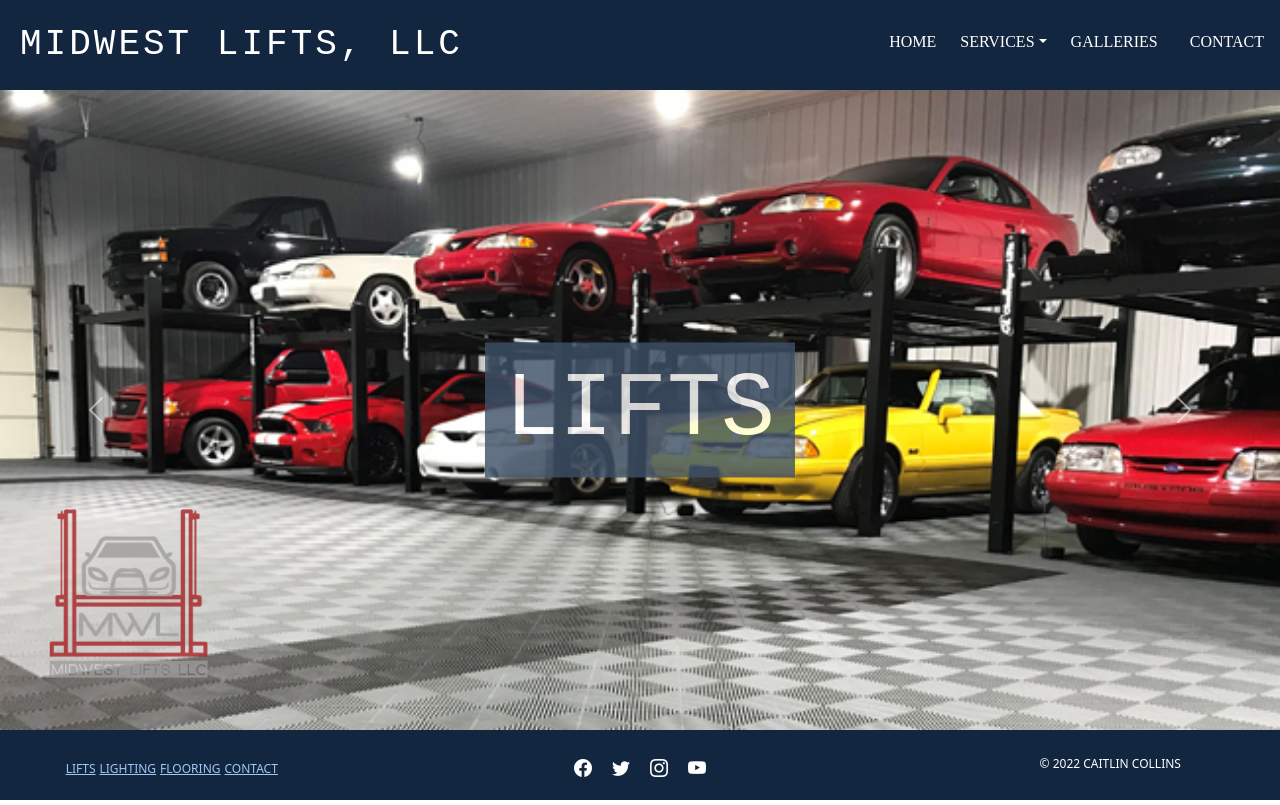
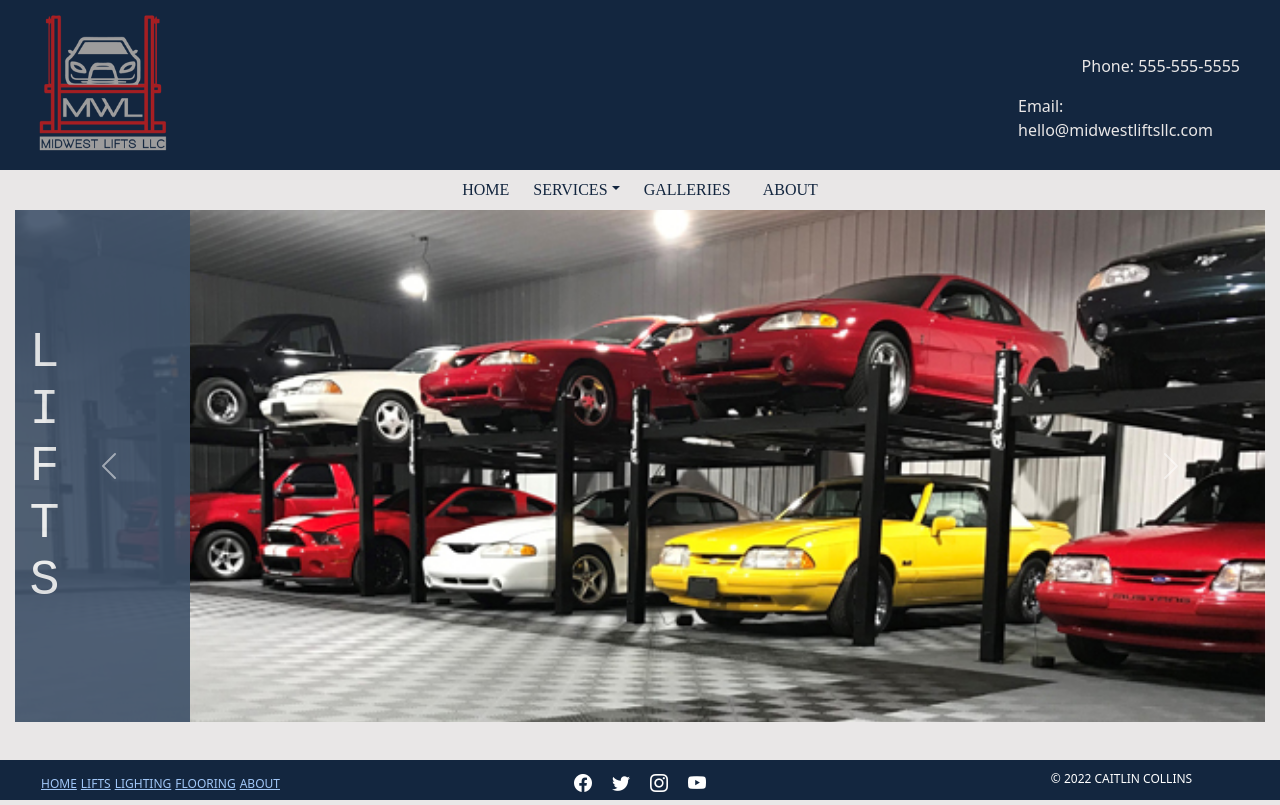
Before and after one commit to CaitlinCollins/NEWMidwestLifts, a React (Create React App) app: page / in a window 1280 px wide. Built offline with nearby package versions, Linux system fonts and the light colour scheme.

Commit message:
Layout changes

```diff
--- a/src/App.scss
+++ b/src/App.scss
@@ -4,12 +4,37 @@ html {
 }
 
 body {
-  margin: 0 0 70px;
+  margin: 0px 0px 0px 0px !important;
+  background-color: rgb(233, 231, 231) !important;
+}
+
+header{
+  background-color:  rgb(19, 38, 63);
+  height: 170px;
+}
+
+.contactInfo {
+  padding: 0 40px;
+  float: right !important;
+  color: rgb(233, 231, 231) !important;
+}
+.phone {
+  padding-top: 54px;
+}
+
+.content {
+  padding: 0 15px;
 }
 
 .navbar {
-    height: 90px;
-    background-color: rgb(19, 38, 63)!important;
+    height: 40px;
+    background-color: rgb(233, 231, 231) !important;
+
+}
+
+.navWrapper {
+  display: flex;
+  justify-content: space-around;
 }
 
 .wrapper {
@@ -17,14 +42,11 @@ body {
 
 
 }
-.content {
-  box-sizing: border-box;
-}
 
 .nav-link, button {
     font-size: 16px;
     font-family: 'Times New Roman', Times, serif;
-    color: white !important;
+    color: rgb(19, 38, 63) !important;
     padding-top: 0 !important;
     background-color: transparent !important;
     border: none !important;
@@ -32,7 +54,7 @@ body {
 }
 
 .navbarpadding {
-  padding-top:10px;
+  padding-top: 15px;
 }
 
 .dropdown-menu {
@@ -46,74 +68,79 @@ i {
 }
 
 
-.navbar-brand {
-    font-family: 'Courier New', Courier, monospace !important;
-    letter-spacing: 3px !important;
-    font-size: 36px !important;
-    color: white !important;
-    padding: 10px;
+// .navbar-brand {
+//     font-family: 'Courier New', Courier, monospace !important;
+//     letter-spacing: 3px !important;
+//     font-size: 36px !important;
+//     color: white !important;
+//     padding: 10px;
 
-}
+// }
 
-.navbar-brand:active {
-  color: grey !important;
-}
+// .navbar-brand:active {
+//   color: grey !important;
+// }
 
 .nav-link:active {
   color: rgb(161, 199, 248) !important;
 
 }
 
-#navbar-right {
-    float: right !important;
-}
+// #navbar-right {
+//     float: right !important;
+// }
 
 .carousel-item {
-    height: 80vh;
+    height: 64vh;
     width: 100%;
     position: relative;
+
 }
 
 .footer {
   position: absolute;
   bottom: 0;
   left: 0;
-  height: 70px;
+  height: 40px;
   width: 100%;
   z-index: 100;
-  padding: 25px;
+  padding: 10px;
   background-color: rgb(19, 38, 63)!important;
 
 }
 
-#overlay {
-    position: absolute;
-    bottom: 40px;
-    left: 0px;
-    opacity: .8;
-}
+// #overlay {
+//     position: absolute;
+//     bottom: 40px;
+//     left: 0px;
+//     opacity: .8;
+// }
 
 
 
 .words-overlay {
     position: absolute;
+    height: 64vh;
+    width: 200px;
+    writing-mode: vertical-rl;
+    text-orientation: upright;
     padding: 0px 20px;
     top: 50%;
-    left: 50%;
+    left: 6%;
     transform:translate(-50%, -50%);
     color: white!important;
     background-color: rgb(63, 81, 105);
-    font-size: 90px !important;
+    font-size: 50px !important;
     font-family:'Courier New', Courier, monospace;
     text-align: center;
     text-decoration: none;
     z-index: 1;
     opacity: .9;
-    animation: fadeIn linear 2s;
-  -webkit-animation: fadeIn linear 2s;
-  -moz-animation: fadeIn linear 2s;
-  -o-animation: fadeIn linear 2s;
-  -ms-animation: fadeIn linear 2s;
+  //   animation: fadeIn linear 2s;
+  // -webkit-animation: fadeIn linear 2s;
+  // -moz-animation: fadeIn linear 2s;
+  // -o-animation: fadeIn linear 2s;
+  // -ms-animation: fadeIn linear 2s;
 }
 @keyframes fadeIn {
     0% {opacity:0;}
@@ -141,7 +168,7 @@ i {
   }
 
 #logo {
-    height: 200px;
+    height: 160px;
 }
 
 
--- a/src/components/Footer/Footer.js
+++ b/src/components/Footer/Footer.js
@@ -9,10 +9,11 @@ function Footer() {
             <footer className="footer text-center">
             <Row>
             <Col md={3} className="text-center">
+            <Link to="/home" className="footerlinks">HOME</Link>
             <Link to="/lifts" className="footerlinks">LIFTS</Link>
             <Link to="/lighting" className="footerlinks">LIGHTING</Link>
             <Link to="/flooring" className="footerlinks">FLOORING</Link>
-            <Link to="/contact" className="footerlinks">CONTACT</Link>
+            <Link to="/contact" className="footerlinks">ABOUT</Link>
             </Col>
             <Col md={3} className="icons ms-auto text-center">
                 <i className="bi bi-facebook"></i>
--- a/src/components/Header/Header.js
+++ b/src/components/Header/Header.js
@@ -3,13 +3,30 @@ import { Link } from "react-router-dom";
 import Navbar from 'react-bootstrap/Navbar';
 import Nav from "react-bootstrap/Nav";
 import NavDropdown from "react-bootstrap/NavDropdown";
+import Row from "react-bootstrap/Row";
+import Col from "react-bootstrap/Col";
 
 
 function Header() {
     return (
         <div>
-            <Navbar collapseOnSelect expand="lg"  sticky="top" className="navbar">
-                <Navbar.Brand><Link to="/home" className="navbar-brand">MIDWEST LIFTS, LLC</Link></Navbar.Brand>
+            <header>
+            <Row>
+                <Col md={9}>
+                <Link to="/home"><div id="overlay">
+                    <img src="/assets/logo.png" alt="logo" id="logo"></img>
+                </div></Link>
+                </Col>
+                <Col md={3}>
+                <p className="contactInfo phone">Phone: 555-555-5555</p>
+                <p className="contactInfo">Email: hello@midwestliftsllc.com</p>
+                </Col>
+            </Row>
+            </header>
+
+
+             <div className="navWrapper">
+            <Navbar collapseOnSelect expand="lg"  sticky="top" className="navbar text-center">
                 <Navbar.Toggle aria-controls="responsive-navbar-nav" />
                 <Navbar.Collapse id="responsive-navbar-nav">
                 <Nav className="ms-auto navbarpadding">
@@ -20,10 +37,11 @@ function Header() {
                     <NavDropdown.Item><Link to="/flooring" className="nav-link">FLOORING</Link></NavDropdown.Item>
                     </NavDropdown>
                     <Nav.Link><Link to="/galleries" className="nav-link">GALLERIES</Link></Nav.Link>
-                    <Nav.Link><Link to="/contact" className="nav-link">CONTACT</Link></Nav.Link>
+                    <Nav.Link><Link to="/contact" className="nav-link">ABOUT</Link></Nav.Link>
                 </Nav>
                 </Navbar.Collapse>
             </Navbar>
+            </div>
 
 
 
--- a/src/components/Home/Home.js
+++ b/src/components/Home/Home.js
@@ -31,9 +31,9 @@ function Home() {
                 <Link to="/flooring" className="words-overlay">FLOORING</Link>
                 </div>
                 <img src="/assets/FlooringPic6.jpg" alt="flooring" className="d-block w-100 hero"></img>
-                <div id="overlay" width="80px" height="80px">
+                {/* <div id="overlay" width="80px" height="80px">
                     <img src="/assets/logo.png" alt="logo" id="logo"></img>
-                </div>
+                </div> */}
               </div>
             </div>
             <button className="carousel-control-prev" type="button" data-bs-target="#carouselExampleControls" data-bs-slide="prev">
```
